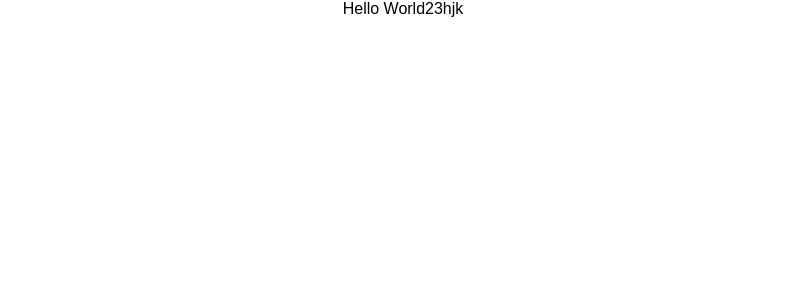
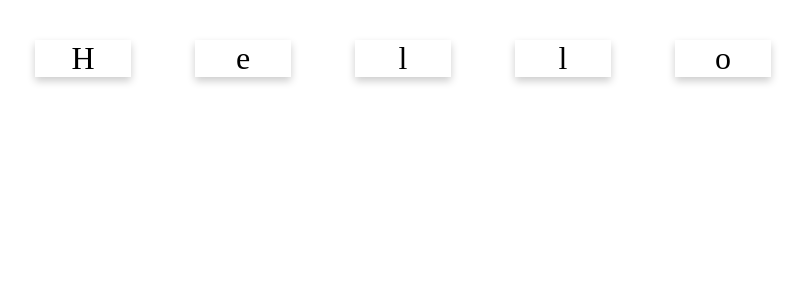
Before and after one commit to NeUNekin/kittikun, a React (Create React App) app: page / in a window 1280 px wide. Shown: the top 300 px of the page, without its empty margins (237-1042 px from the left). Built offline with nearby package versions, Linux system fonts and the light colour scheme.

Commit message:
check point 3

```diff
--- a/src/App.css
+++ b/src/App.css
@@ -1,7 +1,10 @@
 .App {
   text-align: center;
 }
-
+.activeCard {
+  color: red;
+  background: pink;
+ }
 .App-logo {
   animation: App-logo-spin infinite 20s linear;
   height: 80px;
--- a/src/App.js
+++ b/src/App.js
@@ -2,12 +2,15 @@ import React, { Component } from 'react';
 import logo from './logo.svg';
 import './App.css';
 import CharacterCard from './CharacterCard';
+const word = "Hello";
 class App extends Component {
   render() {
     return (
-      <div className="App">
-         Hello World23hjk
-      </div>
+      <div><center>
+        {
+          Array.from(word).map((c, i) => <CharacterCard value={c} key={i} />)
+        }
+      </center></div>
     );
   }
 }
--- a/src/CharacterCard.js
+++ b/src/CharacterCard.js
@@ -1,9 +1,29 @@
 import React, { Component } from 'react';
 import './App.css';
 export default class CharacterCard extends Component {
-    render() {
-        return (
-            <div>{this.props.value}</div>
-        )
+    constructor(props){
+    super(props)
+    this.state = {
+    active: false,
     }
-}
+    }
+    activate = () => {
+        if(!this.state.active){
+        this.props.activationHandler(this.props.value)
+        this.setState({active: true})
+        }
+       }
+    activate = () => {
+    if(!this.state.active){
+    this.setState({active: true})
+    }
+    }
+    render(){
+    let className = `card ${this.state.active ? 'activeCard': ''}`
+    return (
+    <div className={className} onClick={this.activate}>
+    {this.props.value}
+    </div>
+    )
+    }
+   }
--- a/src/index.css
+++ b/src/index.css
@@ -1,5 +1,9 @@
-body {
-  margin: 0;
-  padding: 0;
-  font-family: sans-serif;
-}
+.card {
+  display: inline-block;
+  text-align: center;
+  width: 3em;
+  font-size: 2em;
+  box-shadow: 0 4px 8px 0 rgba(0,0,0,0.2);
+  margin: 1em;
+  user-select: none;
+ }
```
Also changed, not shown: src/WordCard.js (added, +20 -0 lines).
